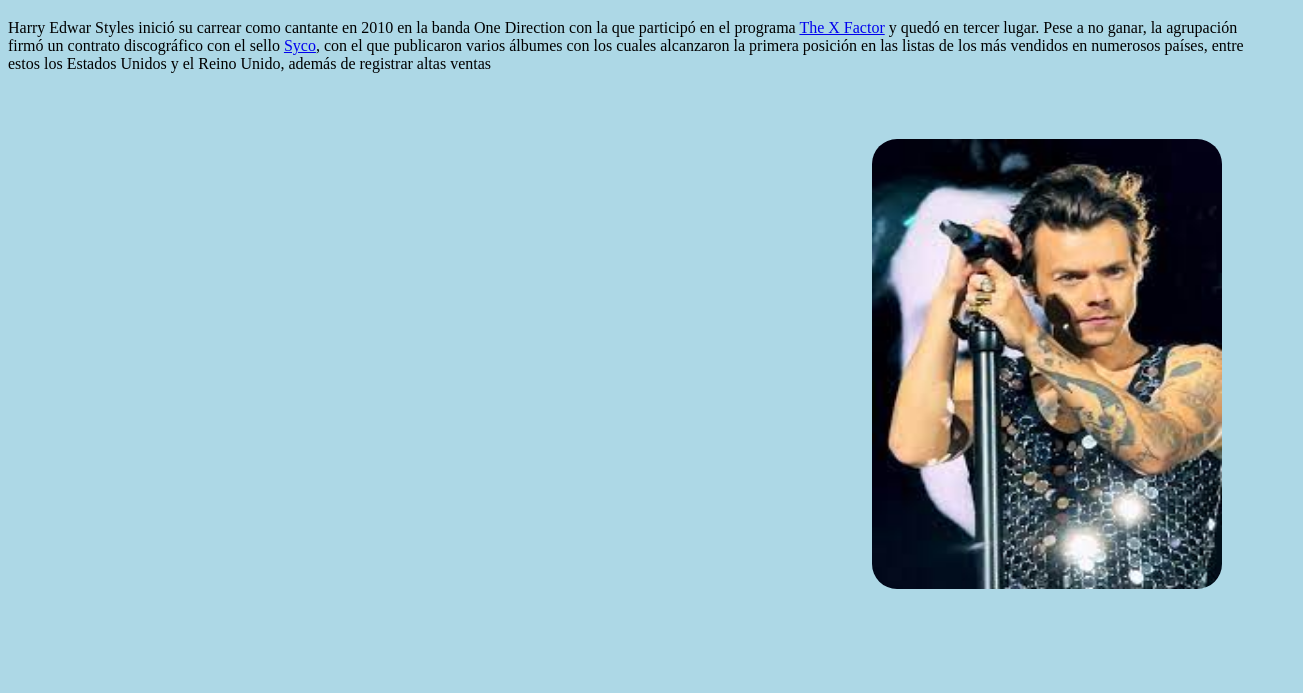
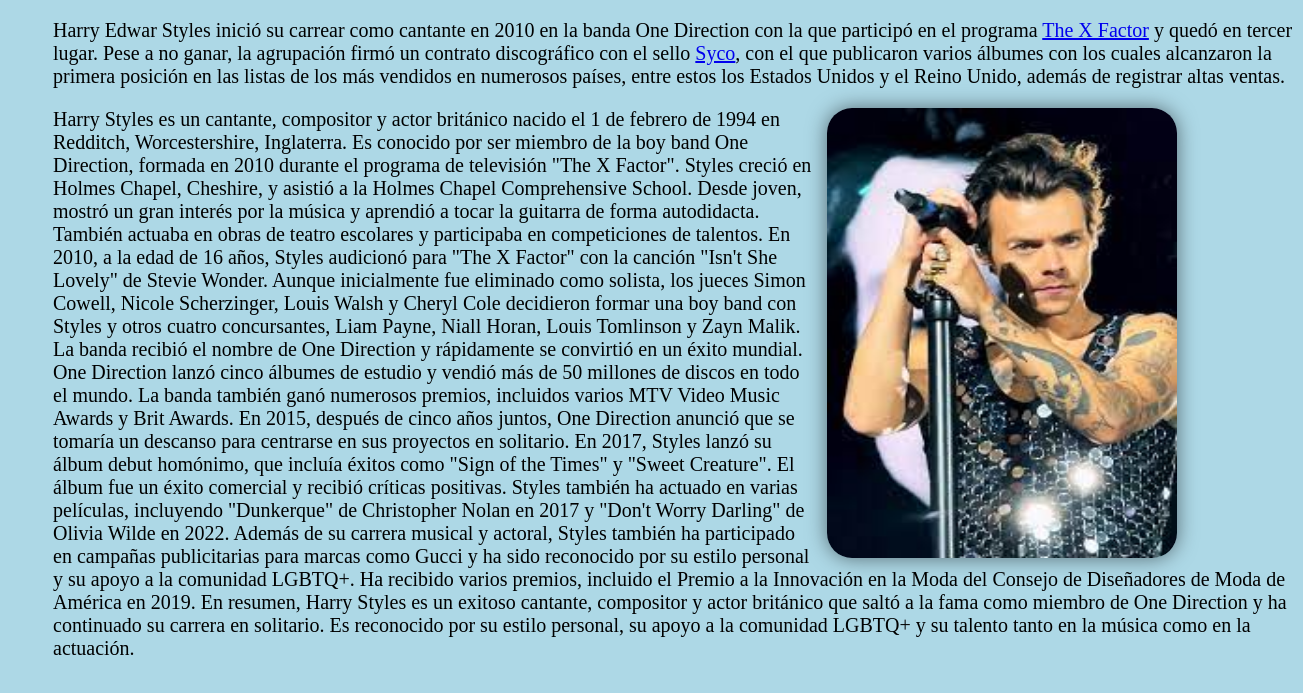
Before and after one commit to juanA1323/web-artista, a plain HTML site: page index.html in a window 1280 px wide. Shown: the part 61-754 px from the top of the page, 1303 px wide, since content can reach past the window. Drawn offline with Linux system fonts and the light colour scheme.

Commit message:
biografia biografia

```diff
--- a/index.html
+++ b/index.html
@@ -19,11 +19,32 @@
             width: 350px;
             height: 450px;
             border-radius: 25px;
+            margin: 0px 95px 0px 0px;
+            box-shadow: 0 0 20px rgba(0, 0, 0, 0.5);
+            margin-left: 15px;
+        }
+        p{
+            width: 1250px;
+            font-size: 20px;
+            margin-left: 45px;
         }
     </style>
 </head>
 <body>
     <h1>Harry styles</h1>
-    <p>Harry Edwar Styles inició su carrear como cantante en 2010 en la banda One Direction con la que participó en el programa <a href="https://es.wikipedia.org/wiki/The_X_Factor_(Reino_Unido)">The X Factor</a> y quedó en tercer lugar. Pese a no ganar, la agrupación firmó un contrato discográfico con el sello <a href="https://es.wikipedia.org/wiki/Sony_Music">Syco</a>, con el que publicaron varios álbumes con los cuales alcanzaron la primera posición en las listas de los más vendidos en numerosos países, entre estos los Estados Unidos y el Reino Unido, además de registrar altas ventas </p> <img src="img/harry.jfif" alt="">
+    <p>Harry Edwar Styles inició su carrear como cantante en 2010 en la banda One Direction con la que participó en el programa <a href="https://es.wikipedia.org/wiki/The_X_Factor_(Reino_Unido)">The X Factor</a> y quedó en tercer lugar. Pese a no ganar, la agrupación firmó un contrato discográfico con el sello <a href="https://es.wikipedia.org/wiki/Sony_Music">Syco</a>, con el que publicaron varios álbumes con los cuales alcanzaron la primera posición en las listas de los más vendidos en numerosos países, entre estos los Estados Unidos y el Reino Unido, además de registrar altas ventas. </p> <img src="img/harry.jfif" alt="">
+    <p>Harry Styles es un cantante, compositor y actor británico nacido el 1 de febrero de 1994 en Redditch, Worcestershire, Inglaterra. Es conocido por ser miembro de la boy band One Direction, formada en 2010 durante el programa de televisión "The X Factor".
+
+        Styles creció en Holmes Chapel, Cheshire, y asistió a la Holmes Chapel Comprehensive School. Desde joven, mostró un gran interés por la música y aprendió a tocar la guitarra de forma autodidacta. También actuaba en obras de teatro escolares y participaba en competiciones de talentos.
+
+        En 2010, a la edad de 16 años, Styles audicionó para "The X Factor" con la canción "Isn't She Lovely" de Stevie Wonder. Aunque inicialmente fue eliminado como solista, los jueces Simon Cowell, Nicole Scherzinger, Louis Walsh y Cheryl Cole decidieron formar una boy band con Styles y otros cuatro concursantes, Liam Payne, Niall Horan, Louis Tomlinson y Zayn Malik. La banda recibió el nombre de One Direction y rápidamente se convirtió en un éxito mundial.
+
+        One Direction lanzó cinco álbumes de estudio y vendió más de 50 millones de discos en todo el mundo. La banda también ganó numerosos premios, incluidos varios MTV Video Music Awards y Brit Awards. En 2015, después de cinco años juntos, One Direction anunció que se tomaría un descanso para centrarse en sus proyectos en solitario.
+
+        En 2017, Styles lanzó su álbum debut homónimo, que incluía éxitos como "Sign of the Times" y "Sweet Creature". El álbum fue un éxito comercial y recibió críticas positivas. Styles también ha actuado en varias películas, incluyendo "Dunkerque" de Christopher Nolan en 2017 y "Don't Worry Darling" de Olivia Wilde en 2022.
+
+        Además de su carrera musical y actoral, Styles también ha participado en campañas publicitarias para marcas como Gucci y ha sido reconocido por su estilo personal y su apoyo a la comunidad LGBTQ+. Ha recibido varios premios, incluido el Premio a la Innovación en la Moda del Consejo de Diseñadores de Moda de América en 2019.
+
+        En resumen, Harry Styles es un exitoso cantante, compositor y actor británico que saltó a la fama como miembro de One Direction y ha continuado su carrera en solitario. Es reconocido por su estilo personal, su apoyo a la comunidad LGBTQ+ y su talento tanto en la música como en la actuación.</p>
 </body>
 </html>
```
